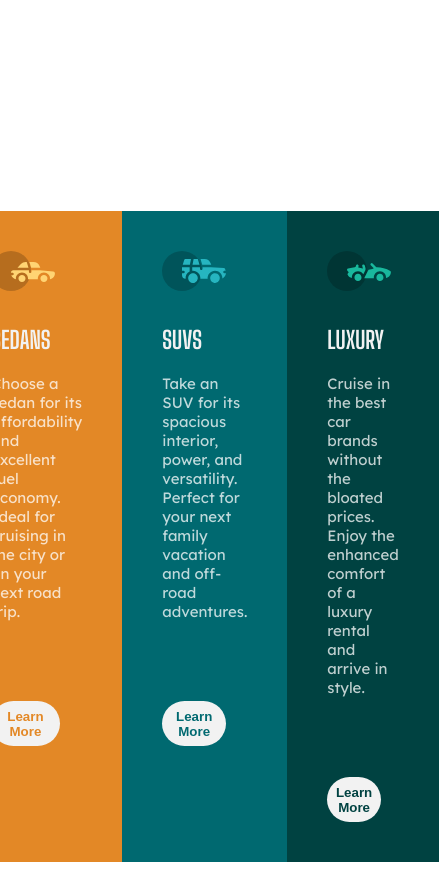
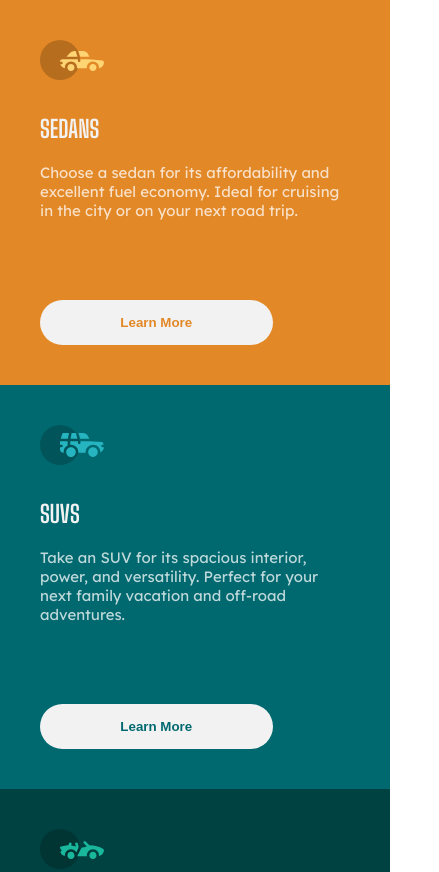
Before and after one commit to napalm-git/3-column-preview-card-component, a website: page index.html in a window 390 px wide. Shown: the top 872 px of the page, 439 px wide, since content can reach past the window. Drawn offline with Linux system fonts and the light colour scheme.

Commit message:
change wrapper to 1 column for smaller screens

```diff
--- a/sass/main.scss
+++ b/sass/main.scss
@@ -103,4 +103,8 @@ body {
 // Media Queries
 
 @media (max-width: 877px) {
+  .wrapper {
+    grid-template-columns: 1fr;
+    height: 100vh;
+  }
 }
```
Also changed, not shown: css/main.css.
